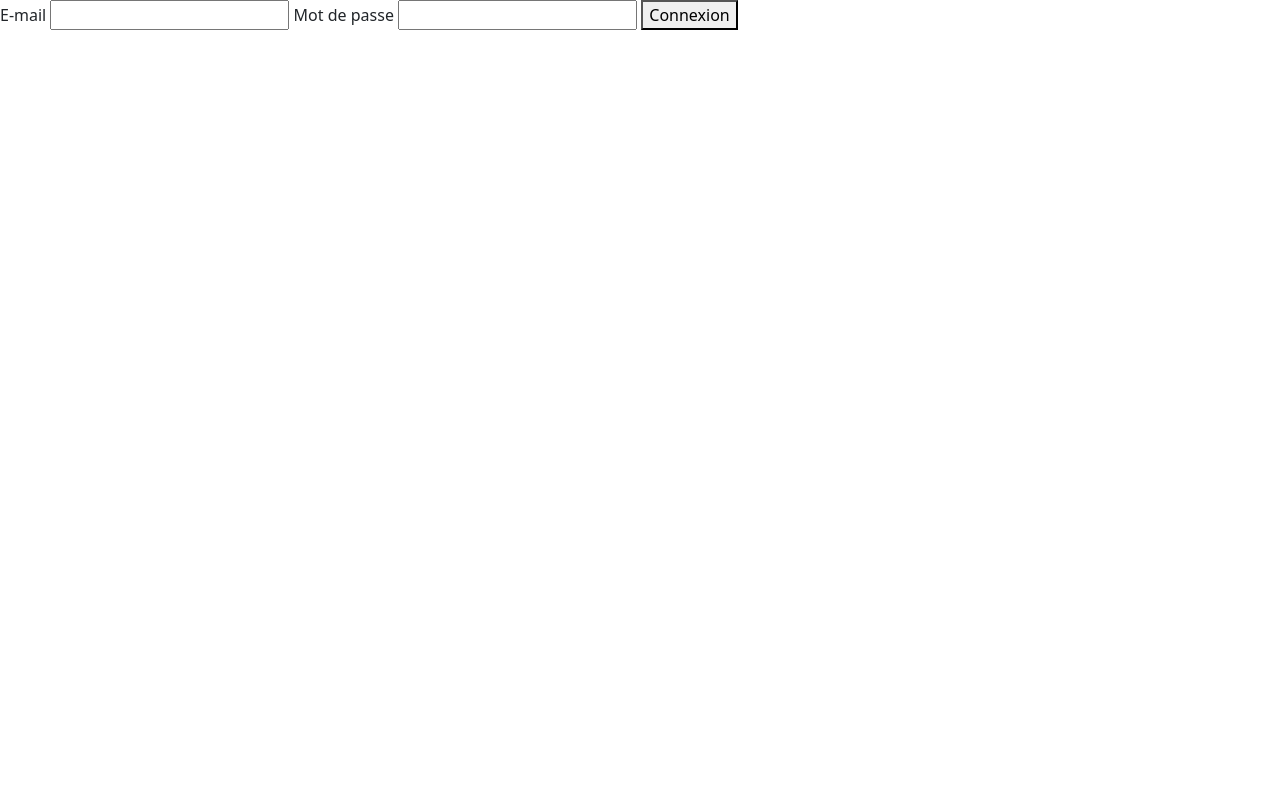
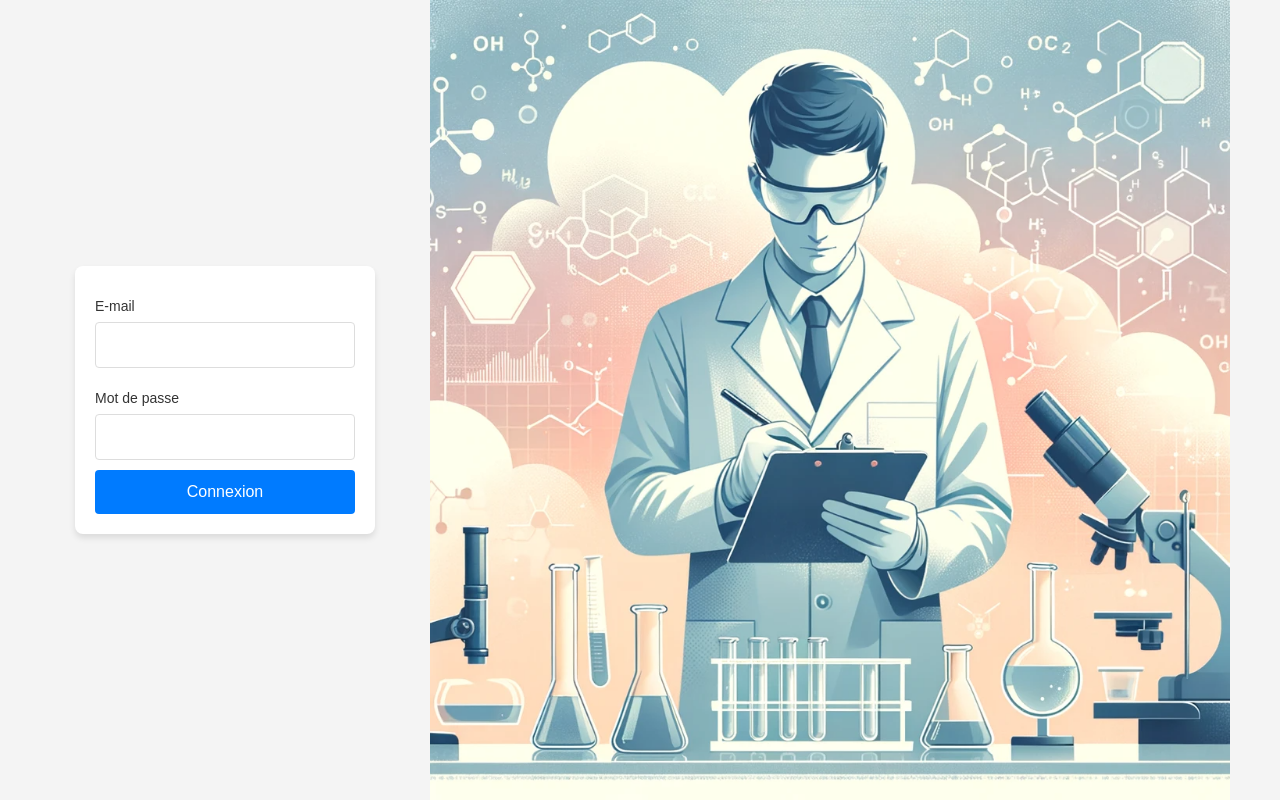
Before and after one commit to Rederox/GEDM1, a Symfony app: template project/templates/security/login.html.twig in a window 1280 px wide. Run offline with Twig, Linux system fonts and the light colour scheme; the template is opened without the code that fills it, so the values that code supplies are empty; style sheets or scripts are compiled from the project's sources; some libraries are stand-ins or nearby versions.

Commit message:
V1_17-Janv-24-23h50

```diff
--- a/project/templates/security/login.html.twig
+++ b/project/templates/security/login.html.twig
@@ -3,6 +3,108 @@
 {% block title %}Connexion{% endblock %}
 
 {% block body %}
+
+<style>
+.container-login {
+    display: flex;
+    justify-content: center; /* Aligns children (form and image container) side by side */
+    align-items: center;
+    width: 100%;
+    height: 100vh;
+    padding: 0 50px; /* Add padding on the sides */
+    /*overflow:hidden;*/
+}
+
+.login-form {
+    display: flex;
+    justify-content: center; /* Aligns children (form and image container) side by side */
+    align-items: center;
+    width: 50%; /* Allows the form to grow and shrink as needed */
+    max-width: 350px; /* Max width of the form */
+    margin-right: 30px; /* Adds some space between form and image */
+    /* Rest of your form styling */
+
+}
+}
+
+.image-container {
+    width: 50%;
+    display: flex;
+    justify-content: center;
+    /*max-width: 500px;*/
+    height: auto;
+    object-fit: cover;
+    /* You can add more styling if needed */
+
+}
+
+body {
+    font-family: 'Arial', sans-serif;
+    background-color: #f4f4f4;
+    margin: 0;
+    padding: 0;
+    display: flex;
+    justify-content: center;
+    align-items: center;
+    height: 100vh;
+}
+
+form {
+    background: white;
+    padding: 20px;
+    border-radius: 8px;
+    box-shadow: 0 4px 6px rgba(0, 0, 0, 0.1);
+    max-width: 300px;
+    width: 100%;
+}
+
+label {
+    display: block;
+    margin-top: 10px;
+    color: #333;
+    font-size: 14px;
+}
+
+input[type=text],
+input[type=password] {
+    width: 100%;
+    padding: 10px;
+    margin-top: 5px;
+    margin-bottom: 10px;
+    border: 1px solid #ddd;
+    border-radius: 4px;
+    box-sizing: border-box; /* Added to keep padding inside the width */
+}
+
+button {
+    width: 100%;
+    padding: 10px;
+    border: none;
+    border-radius: 4px;
+    background-color: #007bff;
+    color: white;
+    cursor: pointer;
+    transition: background-color 0.3s;
+}
+
+button:hover {
+    background-color: #0056b3;
+}
+
+.error {
+    color: red;
+    margin-bottom: 15px;
+}
+
+
+
+</style>
+
+
+
+<div class="container-login">
+    <div class="login-form">
+
     {# {% if error is defined and error != null %} #}
     {% if error != null %}
         <div>{{ error.messageKey|trans(error.messageData, 'security') }}</div>
@@ -20,4 +122,11 @@
 
         <button tupe="submit">Connexion</button>
     </form>
+
+    </div>
+
+    <div class="image-container">
+        <img src="{{ asset('assets/images/login-image.png') }}" alt="scientist" width="100%" height="100%" >
+    </div>
+</div>
 {% endblock %}
```
Also changed, not shown: project/public/assets/images/login-image.png (added), project/templates/home/pages/login.html.twig (added).
